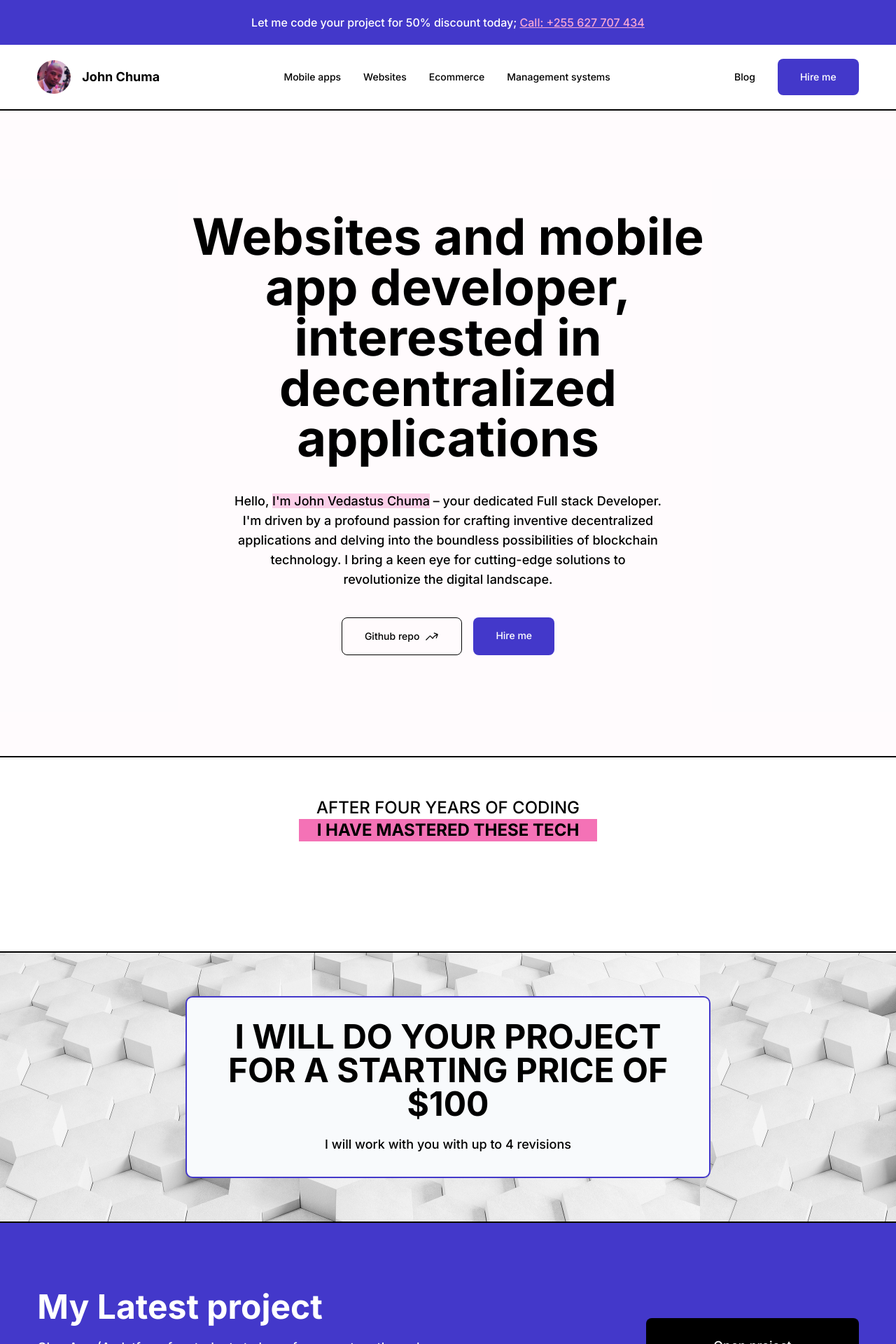
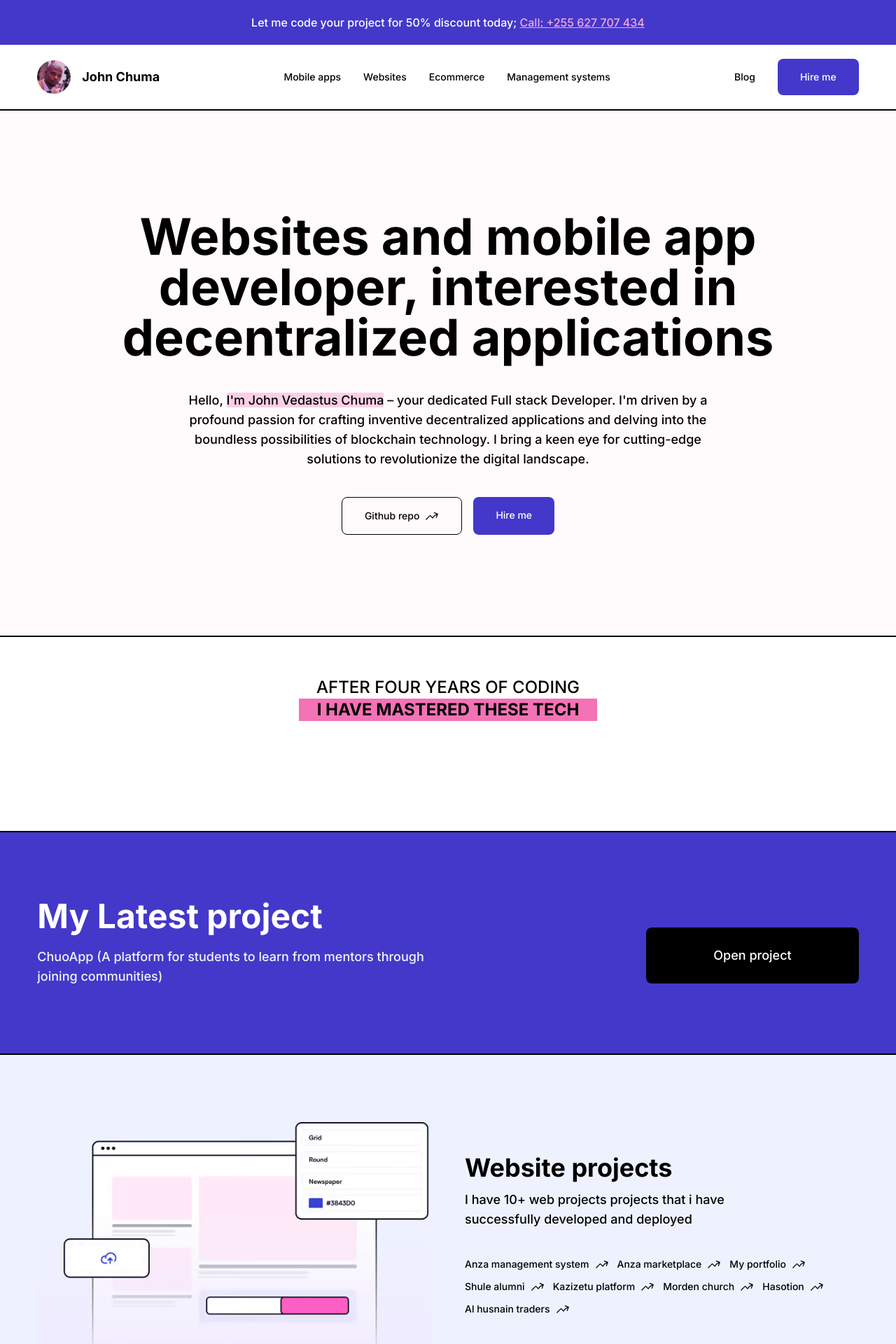
Before and after one commit to johnchuma/johnchuma, a Next.js app: page / in a window 1280 px wide. Shown: the top 1920 px of the page at 70% size. Built offline with nearby package versions, Linux system fonts and the light colour scheme.

Commit message:
layout fix

```diff
--- a/src/app/components/hero.js
+++ b/src/app/components/hero.js
@@ -4,7 +4,7 @@ const HeroSection = () => {
     const body = 'Your message here ....';
     const mailtoLink = `https://mail.google.com/mail/?view=cm&fs=1&to=${emailAddress}&su=${subject}&body=${body}`;
     return ( <div className="bg-pink-50 bg-opacity-30 ">
-         <div className=" w-12/12 px-4  md:w-8/12 mx-auto  py-36 ">
+         <div className=" w-12/12 px-4 xl:w-10/12 2xl:w-8/12  mx-auto  py-36 ">
       <div className=" text-5xl md:text-7xl text-center font-bold  ">
         Websites and mobile app developer, interested in decentralized applications
         </div>
--- a/src/app/page.js
+++ b/src/app/page.js
@@ -31,7 +31,7 @@ export default function Home() {
 
      <HeroSection/>
      <Languages/>
-     <Price/>
+     {/* <Price/> */}
      <LatestProject/>
      <Websites/>
      <Apps/>
```
